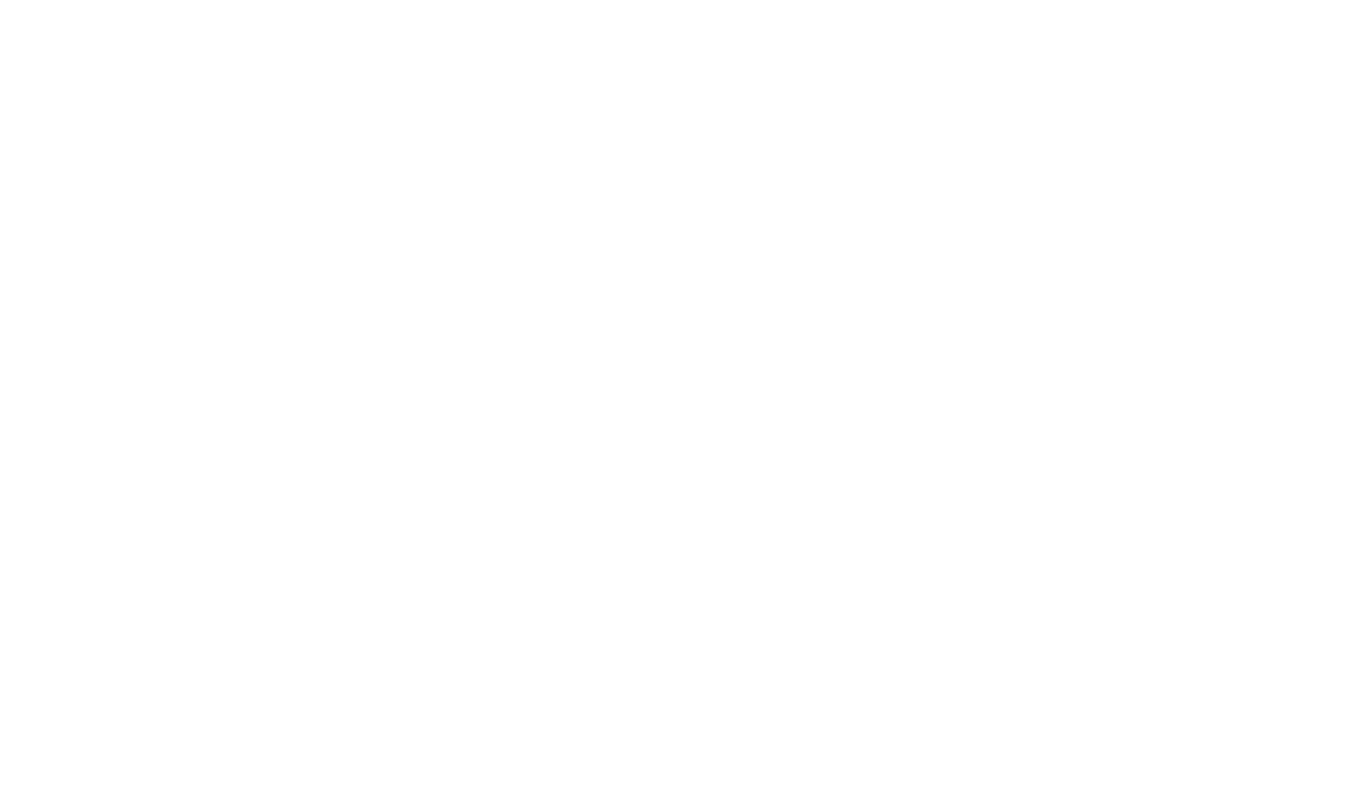
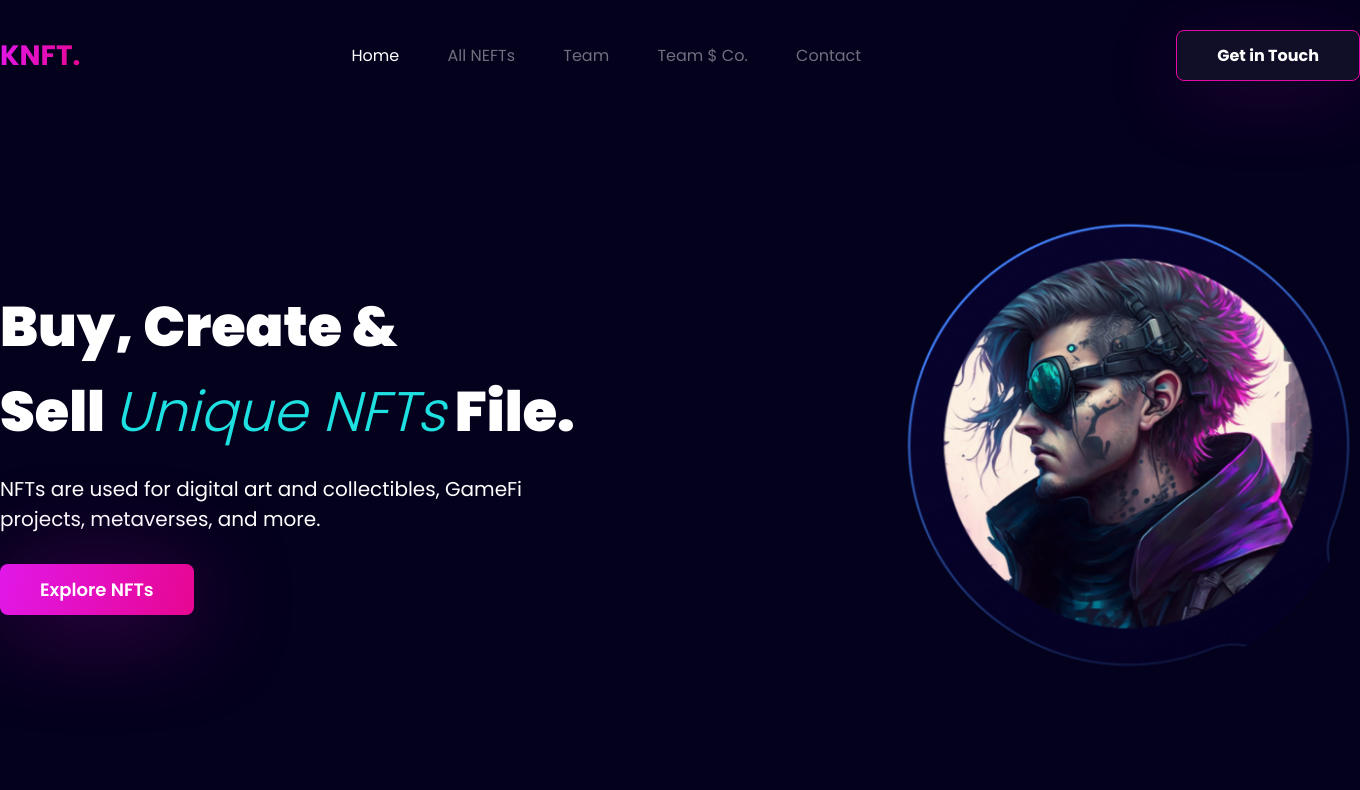
Before and after one commit to Armanhossain15/KNFT-Website, a plain HTML site: page index.html in a window 1280 px wide. Shown: the whole page, 1360 px wide, since content can reach past the window. Drawn offline with Linux system fonts and the light colour scheme.

Commit message:
added navbar and banner

```diff
--- a/index.html
+++ b/index.html
@@ -11,7 +11,35 @@
 </head>
 <body>
     <header>
-
+        <nav class="navbar width">
+            <div class="logo">
+                <h1>KNFT.</h1>
+            </div>
+            <div class="menu">
+                <ul>
+                    <li><a href="#">Home</a></li>
+                    <li><a href="#">All NEFTs</a></li>
+                    <li><a href="#">Team</a></li>
+                    <li><a href="#">Team $ Co.</a></li>
+                    <li><a href="#">Contact</a></li>
+                </ul>
+            </div>
+            <div class="button">
+                <button>Get in Touch</button>
+            </div>
+        </nav>
     </header>
+    <main>
+        <div class="banner width flex">
+            <div class="text">
+                <h1>Buy, Create &<br> Sell  <i>Unique NFTs</i> File.</h1>
+                <p>NFTs are used for digital art and collectibles, GameFi projects, metaverses, and more.</p>
+                <button>Explore NFTs</button>
+            </div>
+            <div class="img">
+                <img src="images/New Project.png" alt="">
+            </div>
+        </div>
+    </main>
 </body>
 </html>
--- a/style.css
+++ b/style.css
@@ -1,5 +1,115 @@
-*{
+* {
     padding: 0;
     margin: 0;
     font-family: 'Poppins', sans-serif;
 }
+
+body {
+    background: #04011C;
+}
+
+.flex {
+    display: flex;
+    justify-content: space-between;
+    align-items: center;
+}
+
+.width {
+    width: 1360px;
+    margin: auto;
+}
+
+.navbar {
+    display: flex;
+    justify-content: space-between;
+    align-items: center;
+    padding: 30px 0;
+}
+
+.text {
+    width: 60%;
+}
+
+.menu ul li {
+    display: inline-block;
+}
+
+.logo h1 {
+    background: linear-gradient(104deg, #DF1CFF -25.59%, #EA0070 138%);
+    font-size: 28px;
+    font-weight: 700;
+    -webkit-background-clip: text;
+    -webkit-text-fill-color: transparent;
+}
+
+.menu ul li a {
+    text-decoration: none;
+    color: rgba(255, 255, 255, 0.43);
+    font-size: 16px;
+    font-weight: 400;
+    margin-right: 44px;
+}
+
+.menu ul li:first-child>a {
+    color: rgb(255, 255, 255);
+}
+
+.button button {
+    padding: 12px 40px;
+    border-radius: 8px;
+    border: 1.5px solid #E50AA7;
+    background: rgba(255, 255, 255, 0.05);
+    box-shadow: 0px 16px 80px 0px rgba(208, 17, 204, 0.15);
+    color: #fff;
+    font-size: 16px;
+    font-weight: 700;
+}
+
+.banner {
+    padding: 100px 0;
+}
+
+.text {
+    width: 134%;
+}
+
+.text h1 {
+    color: #FFF;
+    font-size: 55.737px;
+    font-weight: 900;
+    margin-bottom: 20px;
+}
+
+.text p {
+    color: #FFF;
+    font-size: 20px;
+    font-weight: 400;
+    margin-bottom: 30px;
+    width: 60%;
+}
+
+.text i {
+    color: #1EE0E1;
+    font-size: 55.737px;
+    font-weight: 300;
+}
+
+.text button {
+    padding: 12px 40px;
+    border-radius: 8px;
+    background:linear-gradient(104deg, #DF1CFF -25.59%, #EA0070 138%);
+    box-shadow: 0px 9px 100px 0px rgba(208, 17, 204, 0.35);
+    border: none;
+    font-size: 18px;
+    color: #fff;
+    font-weight: 600;
+}
+
+.img {
+    text-align: right;
+}
+
+.img img {
+    width: 100%;
+    border-radius: 50%;
+}
```
Also changed, not shown: images/New Project.png (added), images/Union.png (added), images/header img.png (added).
